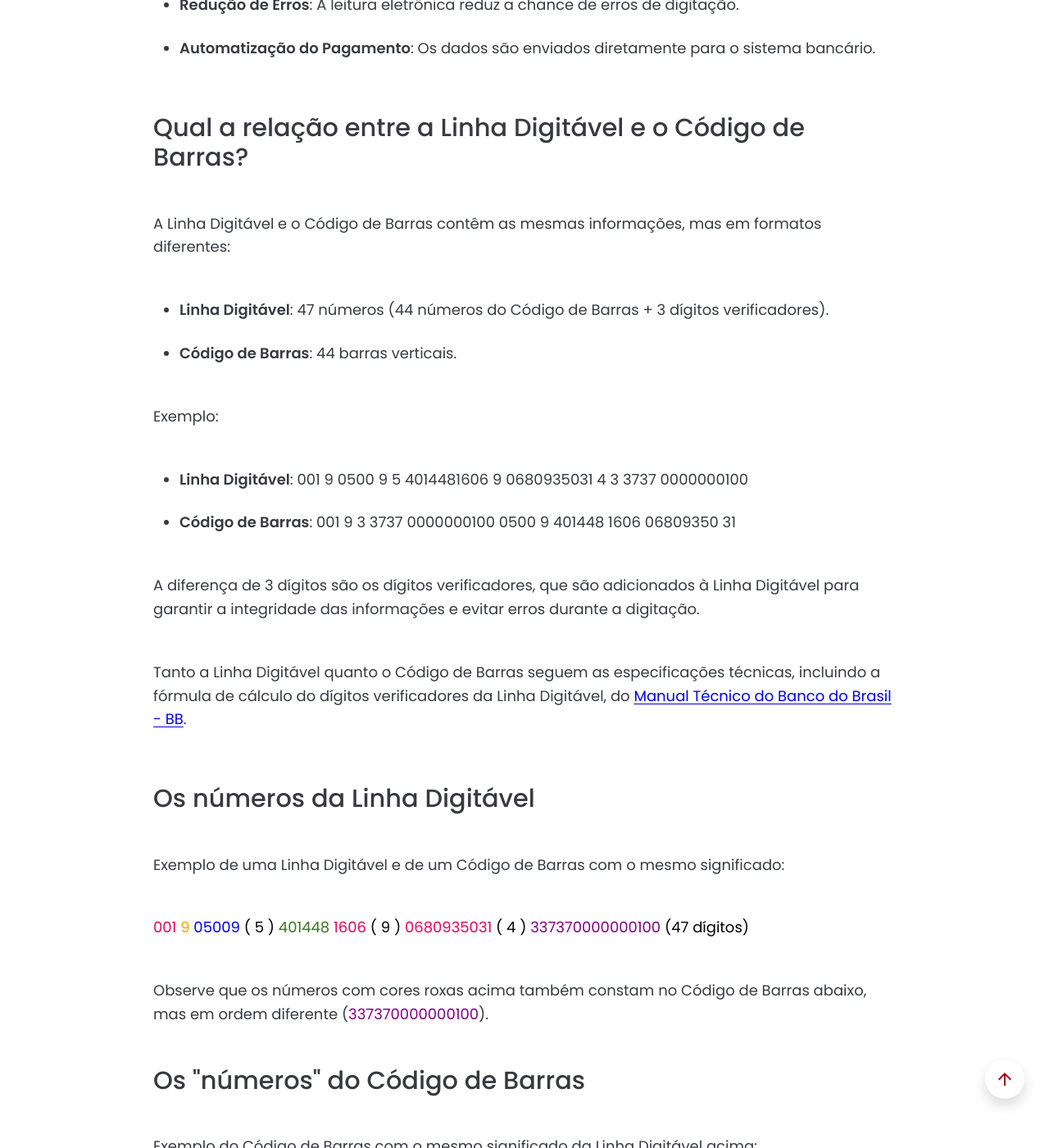
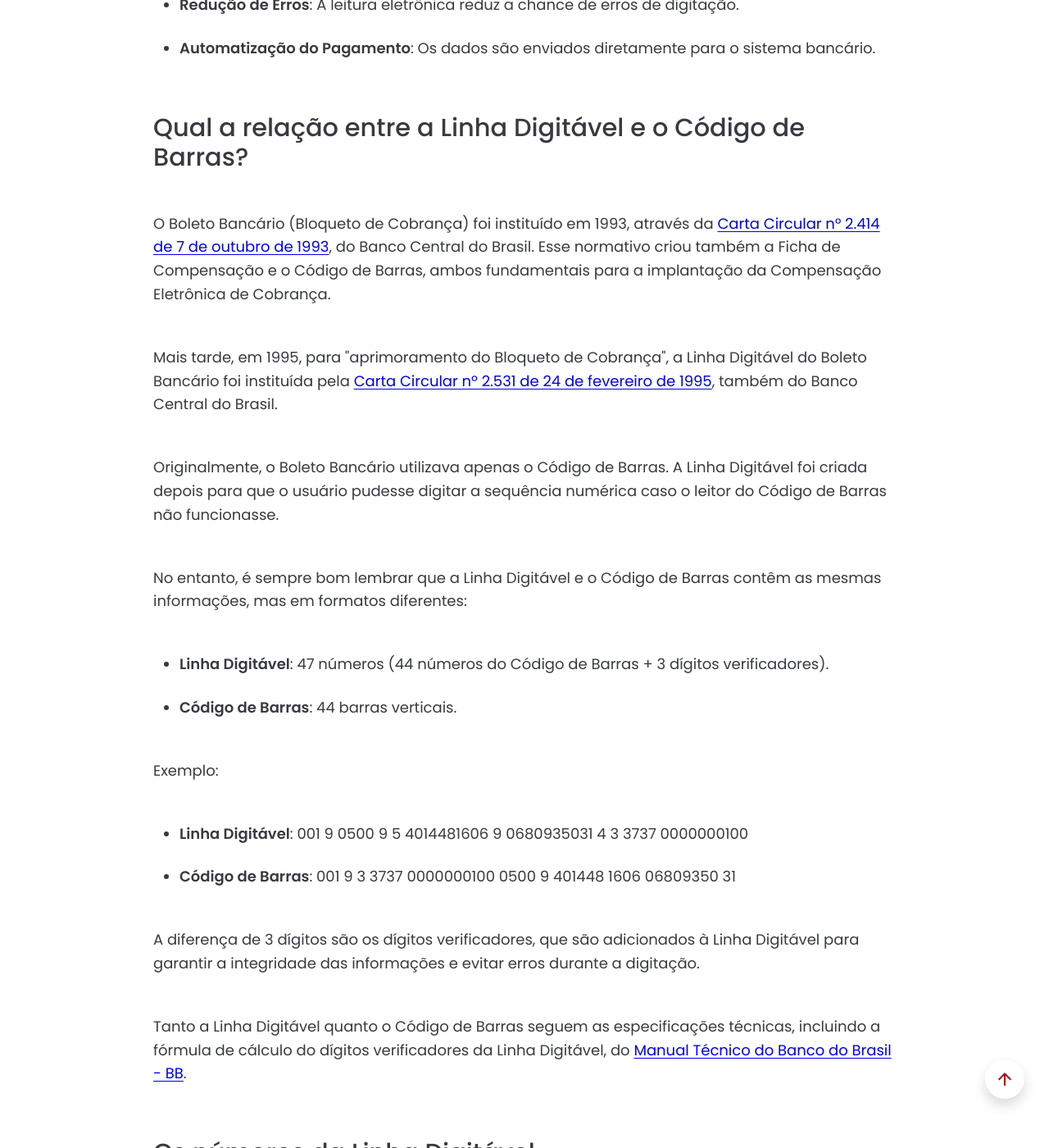
Before and after one commit to Sergio-Damm/boletobancario, a Jekyll site: the page built from pages/linha-digitavel/index.html, in a window 1280 px wide and 1400 px high, scrolled down 2760 px. Shown: the whole window at 82% size. Built offline with Jekyll 4.4.1, drawn with Linux system fonts in a browser that asks for light colours; some of the changed text lies outside the part shown.

Commit message:
text revision index linha digitavel

```diff
--- a/index.html
+++ b/index.html
@@ -279,8 +279,8 @@ permalink: /
 		<div class="row">
 			<div class="col-12 mx-auto">
 				<h2 class="display-7 mb-5">O que é um Boleto Bancário</h2>
-  				<p class="mb-5">O Boleto Bancário é um instrumento de pagamento padronizado, instituído pelo Banco Central (BC).</p>
-				<p class="mb-5">Para ser aceito em qualquer instituição financeira ou de pagamento, o Boleto Bancário deve ser emitido de acordo com um modelo preestabelecido e registrado na base centralizada da cobrança da Nuclea.</p>
+  				<p class="mb-5">O Boleto Bancário é um instrumento de pagamento padronizado, instituído pelo Banco Central do Brasil (BCB).</p>
+				<p class="mb-5">Para ser aceito em qualquer instituição financeira ou de pagamento, o Boleto Bancário deve ser emitido de acordo com um modelo preestabelecido e registrado na base centralizada da cobrança da Nuclea (antiga Câmara Interbancária de Pagamentos - CIP).</p>
 				<p class="mb-5">Veja mais informações no site do <a class="link-externo" href="https://www.bcb.gov.br/meubc/faqs/s/boleto" target="_blank">Banco Central do Brasil</a></p>
 			</div>
   		</div>
--- a/pages/linha-digitavel/index.html
+++ b/pages/linha-digitavel/index.html
@@ -117,7 +117,7 @@ permalink: /linha-digitavel/
         <div class="col-12 col-md-10 mx-auto">
       		<div class="mb-5">
 				<h2 class="h2-title-content mb-5">O que é a Linha Digitável?</h2>
-                    <p class="mb-5">A Linha Digitável é composta por 47 números, localizada na parte superior do Boleto Bancário, que contém informações importantes do boleto, como:</p>
+                    <p class="mb-5">A Linha Digitável é composta por 47 números, localizada na parte superior do boleto bancário, que contém informações importantes do boleto, como:</p>
 					<ul>
 						<li class="mb-3">Identificação do Banco</li>
 						<li class="mb-3">Código da Moeda</li>
@@ -171,7 +171,14 @@ permalink: /linha-digitavel/
         <div class="col-12 col-md-10 mx-auto">
       		<div class="mb-5">
 				<h2 class="h2-title-content mb-5">Qual a relação entre a Linha Digitável e o Código de Barras?</h2>
-					<p class="mb-5">A Linha Digitável e o Código de Barras contêm as mesmas informações, mas em formatos diferentes:</p>
+
+					<p class="mb-5">O Boleto Bancário (Bloqueto de Cobrança) foi instituído em 1993, através da <a class="link-externo" href="https://normativos.bcb.gov.br/Lists/Normativos/Attachments/43524/C_Circ_2414_v5_L.pdf" title="Link para o site planalto.gov.br" target="_blank" rel="noopener noreferrer">Carta Circular n° 2.414 de 7 de outubro de 1993</a>, do Banco Central do Brasil. Esse normativo criou também a Ficha de Compensação e o Código de Barras, ambos fundamentais para a implantação da Compensação Eletrônica de Cobrança.</p>
+
+					<p class="mb-5">Mais tarde, em 1995, para "aprimoramento do Bloqueto de Cobrança", a Linha Digitável do Boleto Bancário foi instituída pela <a class="link-externo" href="https://www.bcb.gov.br/pre/normativos/c_circ/1995/pdf/c_circ_2531_v2_l.pdf" title="Link para o site planalto.gov.br" target="_blank" rel="noopener noreferrer">Carta Circular nº 2.531 de 24 de fevereiro de 1995</a>, também do Banco Central do Brasil.</p>
+
+					<p class="mb-5">Originalmente, o Boleto Bancário utilizava apenas o Código de Barras. A Linha Digitável foi criada depois para que o usuário pudesse digitar a sequência numérica caso o leitor do Código de Barras não funcionasse.</p>
+
+					<p class="mb-5">No entanto, é sempre bom lembrar que a Linha Digitável e o Código de Barras contêm as mesmas informações, mas em formatos diferentes:</p>
 						<ul>
                   			<li class="mb-4"><span class="fw-semibold">Linha Digitável</span>: 47 números (44 números do Código de Barras + 3 dígitos verificadores).</li>
 							<li class="mb-5"><span class="fw-semibold">Código de Barras</span>: 44 barras verticais.</li>
@@ -193,7 +200,16 @@ permalink: /linha-digitavel/
         <div class="col-12 col-md-10 mx-auto">
       		<div class="mb-5">
 				<h2 class="h2-title-content mb-5">Os números da Linha Digitável</h2>
-					<p class="mb-5">Exemplo de uma Linha Digitável e de um Código de Barras com o mesmo significado:</p>
+					<p class="mb-5">A Linha Digitável é a representação numérica do Código de Barras. Ambos, a Linha Digitável e o Código de Barras, contém as mesmas informações, mas são apresentados em formatos e sequências diferentes.</p>
+
+					<p class="mb-5">A Linha Digitável (47 dígitos), sem espaços, pontos, vírgulas ou qualquer outro caractere:</p>
+
+					<p class="mb-5">00190500954014481606906809350314337370000000100</p>
+
+					<p class="mb-5">A Linha Digitável é distribuída em 5 campos (partes), sendo os 3 primeiros consistidos por Dígito Verificador – DV (calculado através do Módulo 10) e, entre cada campo, espaço equivalente a uma posição. No quarto campo é indicado, isoladamente, o DV (calculado através do Módulo 11) do Código de Barras: </p>
+
+					<p class="mb-5">A Linha Digitável separada por campos:</p>
+
 					<p class="mb-5">
 						<span style="color: #e1055d;">001</span>
 						<span style="color: orange;">9</span>
@@ -210,10 +226,11 @@ permalink: /linha-digitavel/
 						<span style="color: black;">(</span>
 						<span style="color: black;">4</span>
 						<span style="color: black;">)</span>
-						<span style="color: purple;">337370000000100</span>
+						<span style="color: purple;">3</span>
+						<span style="color: purple;">37370000000100</span>
 						<span style="color: black;"> (47 dígitos)</span>
 					</p>
-					<p class="mb-5">Observe que os números com cores roxas acima também constam no Código de Barras abaixo, mas em ordem diferente (<span style="color: purple;">337370000000100</span>).</p>
+					<p class="mb-5">Observe que os números com cores roxas acima também constam no Código de Barras abaixo, mas em ordem diferente (<span style="color: purple;">3 37370000000100</span>).</p>
 				<h2 class="h2-title-content mb-5">Os "números" do Código de Barras</h2>
 					<p class="mb-5">Exemplo do Código de Barras com o mesmo significado da Linha Digitável acima:</p>
 					<p class="mb-5">
```
Also changed, not shown: pages/formulario-conversao/index.html (+5 -5 lines), 3 other files.
